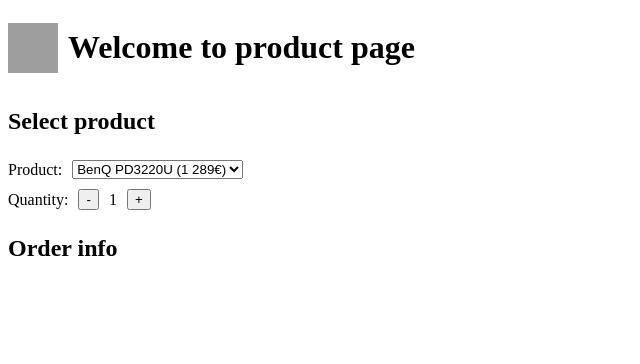
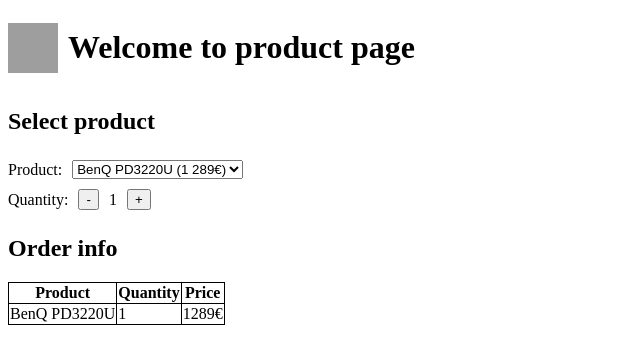
Before and after one commit to miia-mariastenius/component_and_opendata, a React (Vite) app: page / in a window 1280 px wide. Shown: the top 364 px of the page, without its empty margins (0-640 px from the left). Built offline with nearby package versions, Linux system fonts and the light colour scheme; grey boxes are pictures that could not be loaded.

Commit message:
OrderInfo shows props, added basic table css

```diff
--- a/src/App.css
+++ b/src/App.css
@@ -16,3 +16,8 @@
   align-items: center;
   height: 30px;
 }
+
+.order-table, th, tr, td {
+  border-collapse: collapse;
+  border: 1px, solid;
+}
--- a/src/OrderInfo.jsx
+++ b/src/OrderInfo.jsx
@@ -1,8 +1,29 @@
 function OrderInfo({ productName, productPrice, quantity }) {
 
-  return(
+  const calculateTotalPrice = () => {
+    const priceNumber = parseFloat(productPrice.replace(/[^\d.-]/g, ''));
+    return priceNumber * quantity;
+  };
+
+  return (
     <div>
       <h2>Order info</h2>
+      <table className='order-table'>
+        <thead>
+          <tr>
+            <th>Product</th>
+            <th>Quantity</th>
+            <th>Price</th>
+          </tr>
+        </thead>
+        <tbody>
+          <tr>
+            <td>{productName}</td>
+            <td>{quantity}</td>
+            <td>{calculateTotalPrice()}€</td>
+          </tr>
+        </tbody>
+      </table>
     </div>
   )
 }
```
